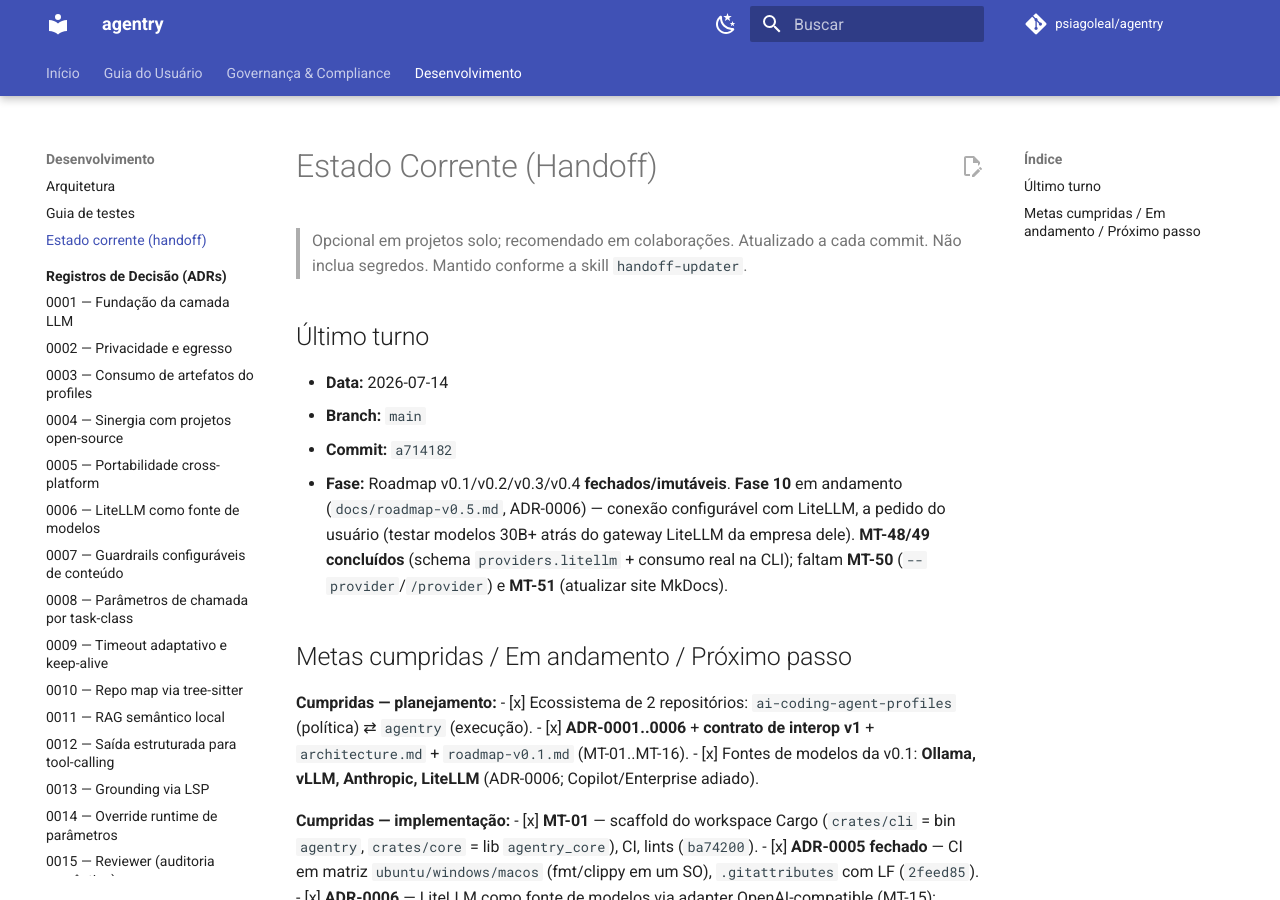
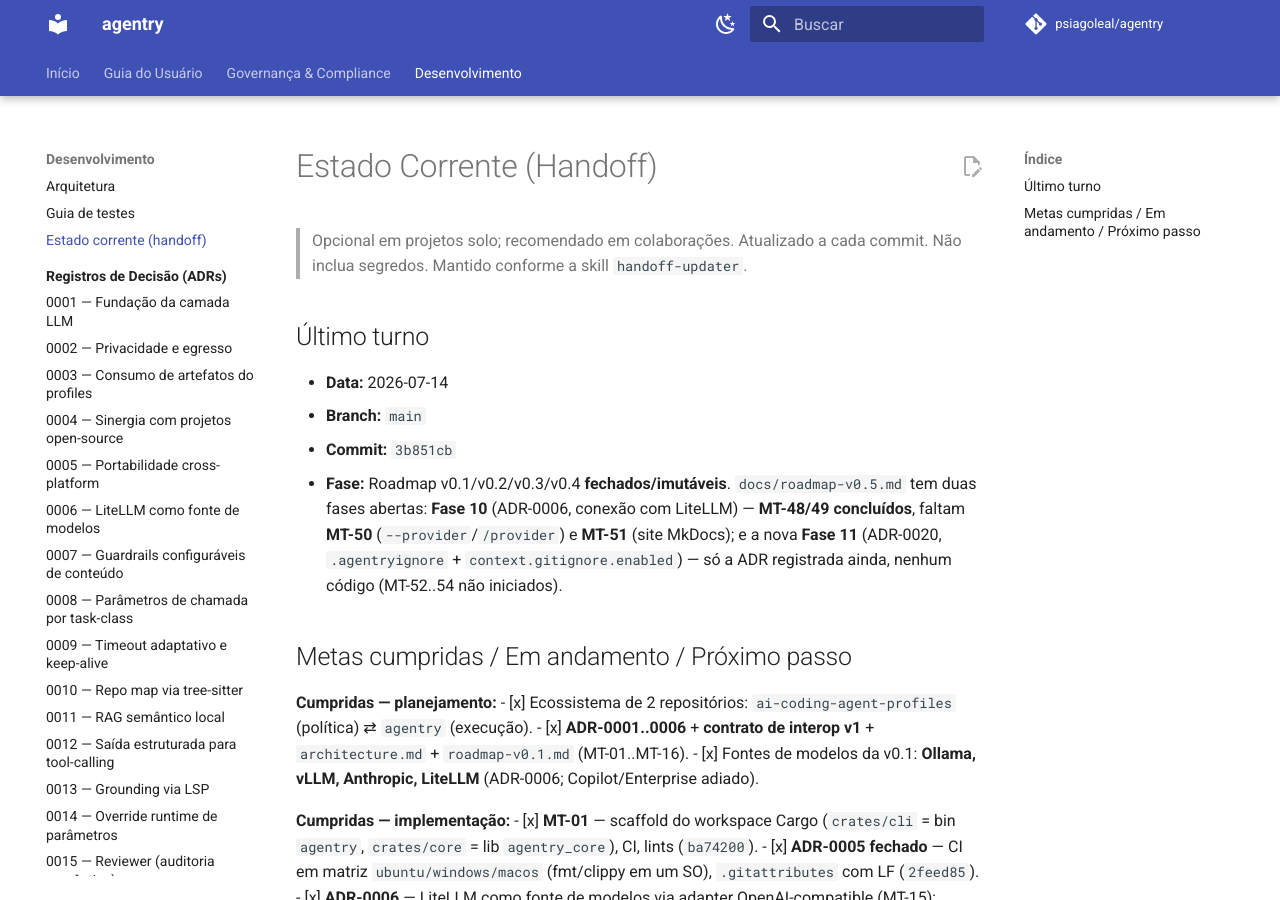
Before and after one commit to psiagoleal/agentry, an MkDocs documentation site: the page built from docs/CURRENT-STATE.md, in a window 1280 px wide and 900 px high. Built offline with MkDocs 1.6.1 and Material for MkDocs 9.7.7, drawn with Linux system fonts in a browser that asks for light colours; comment, search, counter and statistics services are not loaded.

Commit message:
docs(handoff): atualiza estado corrente (ADR-0020 registrada)
Registra a ADR-0020 (.agentryignore + gitignore opcional) e a Fase 11
adicionada ao roadmap-v0.5.md. Próximo passo continua sendo o MT-50
(--provider/--comando /provider), que estava em andamento antes da
discussão.

{agente: Claude Code; modelo: claude-sonnet-5}

```diff
--- a/docs/CURRENT-STATE.md
+++ b/docs/CURRENT-STATE.md
@@ -9,12 +9,12 @@
 
 - **Data:** 2026-07-14
 - **Branch:** `main`
-- **Commit:** `a714182`
-- **Fase:** Roadmap v0.1/v0.2/v0.3/v0.4 **fechados/imutáveis**. **Fase 10** em andamento
-  (`docs/roadmap-v0.5.md`, ADR-0006) — conexão configurável com LiteLLM, a pedido do
-  usuário (testar modelos 30B+ atrás do gateway LiteLLM da empresa dele). **MT-48/49
-  concluídos** (schema `providers.litellm` + consumo real na CLI); faltam **MT-50**
-  (`--provider`/`/provider`) e **MT-51** (atualizar site MkDocs).
+- **Commit:** `3b851cb`
+- **Fase:** Roadmap v0.1/v0.2/v0.3/v0.4 **fechados/imutáveis**. `docs/roadmap-v0.5.md` tem
+  duas fases abertas: **Fase 10** (ADR-0006, conexão com LiteLLM) — **MT-48/49
+  concluídos**, faltam **MT-50** (`--provider`/`/provider`) e **MT-51** (site MkDocs); e a
+  nova **Fase 11** (ADR-0020, `.agentryignore` + `context.gitignore.enabled`) — só a ADR
+  registrada ainda, nenhum código (MT-52..54 não iniciados).
 
 ## Metas cumpridas / Em andamento / Próximo passo
 
@@ -435,6 +435,29 @@
   `litellm` quando pedido via `RuntimeOverride.provider`, mesmo mecanismo que o MT-50 vai
   expor por flag). 268 testes na lib do core (266+2) + 4 de integração + 31 na CLI (27+4),
   fmt/clippy limpos, `cargo build --release` verde. Nenhuma dependência nova (`a714182`).
+- [x] **ADR-0020** (Proposed) — discussão do usuário sobre uso de contexto: `.claudeignore`
+  (já usado por `fs`/`repo_map`/`code_search`) resolve confidencialidade, mas nada resolve
+  ruído de contexto por artefatos já cobertos por `.gitignore`. Pesquisa via `WebSearch`
+  antes de decidir: `.claudeignore` **não é um recurso real do Claude Code** (convenção
+  mal-atribuída, espalhada por documentação gerada por IA); o `OpenCode` real resolve os
+  dois lados — `.gitignore` respeitado por padrão nas tools de busca, mais um arquivo
+  próprio nativo (`.opencodeignore`) para exclusões do agente. Verificação também revelou
+  que `.claudeignore` não é invenção só do `agentry` — é artefato de verdade distribuído
+  pelos 3 perfis do `ai-coding-agent-profiles` (arquivo real, referenciado no `SPEC.md`
+  canônico, no `setup-profile.sh`, na skill `secrets-guard`), o que elevou "renomear 3
+  constantes" para uma mudança de contrato de interop entre dois repositórios — por isso
+  virou ADR antes de qualquer código. Decisão: `.agentryignore` como artefato próprio do
+  `agentry` (mesmo padrão de posse do `.agentry/`, ADR-0017), *fallback* para
+  `.claudeignore` quando `.agentryignore` está ausente (nunca merge — `.agentryignore`
+  vence sozinho quando presente); nova opção `context.gitignore.enabled` (*default*
+  `false`) para também respeitar `.gitignore`, sempre em união com
+  `.agentryignore`/`.claudeignore`, nunca substituindo. Escopo desta rodada é só o lado
+  `agentry` — migração dos `.claudeignore` reais do `profiles` fica para uma sessão futura
+  naquele repositório. ADR-0003 emendada (ainda `Proposed`) removendo `.claudeignore` da
+  lista de artefatos de primeira classe do contrato de interop. **Fase 11 adicionada ao
+  roadmap-v0.5.md** (MT-52 renomeia com *fallback*; MT-53 schema + consumo de
+  `context.gitignore`; MT-54 documentação do site) — nenhum código implementado ainda
+  (`3b851cb`).
 
 **Em andamento:** nada pendente no turno.
 
@@ -443,7 +466,9 @@
 existe desde a ADR-0014 mas nunca foi ligado a nada real; `crates/cli/src/main.rs`,
 `crates/cli/src/repl.rs`). Depois: MT-51 (atualizar `docs/usuario`/`docs/governanca` — a
 afirmação atual de "nenhum destino de rede além do Ollama local" deixa de ser verdade a
-partir do MT-49). Outros itens em aberto, sem ticket: deploy do site MkDocs (GitHub Pages)
+partir do MT-49), fechando a Fase 10; e a **Fase 11** completa (MT-52/53/54, `.agentryignore`
++ `context.gitignore.enabled`, ADR-0020) — nenhum código ainda. Outros itens em aberto, sem
+ticket: deploy do site MkDocs (GitHub Pages)
 — decisão explícita do usuário de não fazer ainda, retomar quando pedido; CI multi-SO
 ainda não observado verde (falta um push que dispare a matriz); backlog independente do
 `ai-coding-agent-profiles` (ADRs 0001-0005 — RTK/OKF pendentes de
@@ -467,6 +492,7 @@
 
 | Data | Commit | Resumo | MT |
 |------|--------|--------|----|
+| 2026-07-14 | `3b851cb` | ADR-0020: .agentryignore (renomeando .claudeignore) + gitignore opcional | — |
 | 2026-07-14 | `a714182` | MT-49: consumo real do provider LiteLLM na CLI (ADR-0006) | MT-49 |
 | 2026-07-14 | `ac28251` | MT-48: schema providers.litellm em Settings/Config (ADR-0006) | MT-48 |
 | 2026-07-14 | `b18a65c` | docs(roadmap): conexão configurável com LiteLLM (Fase 10, roadmap-v0.5.md) | — |
```
